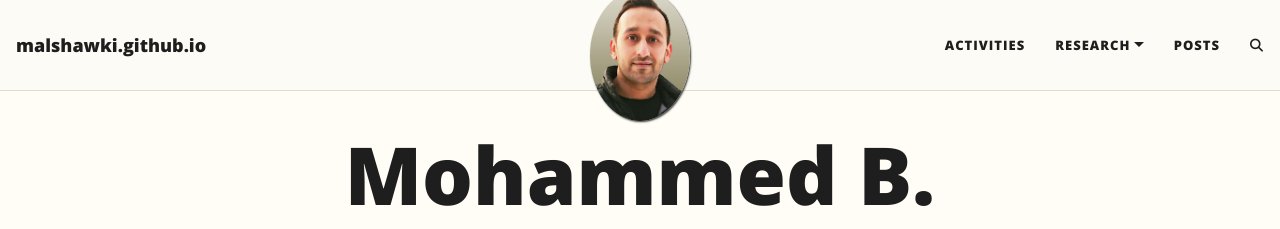
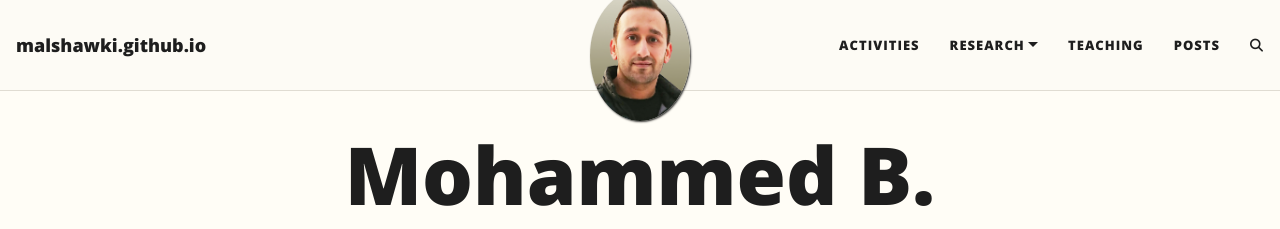
Before and after one commit to malshawki/malshawki.github.io, a Jekyll site: the page built from home.md, in a window 1280 px wide. Shown: the top 229 px of the page. Built offline with Jekyll 4.4.1, drawn with Linux system fonts in a browser that asks for light colours; comment, search, counter and statistics services are not loaded.

Commit message:
Update _config.yml

```diff
--- a/_config.yml
+++ b/_config.yml
@@ -23,6 +23,8 @@
   Activities: "activities"
   Research:
    - Supervision: "supervision"
+   - Publication: "publication"
+  Teaching: "teaching"
   Posts: "posts"
 #Resources:
 #  - Beautiful Jekyll: "https://beautifuljekyll.com"
```
